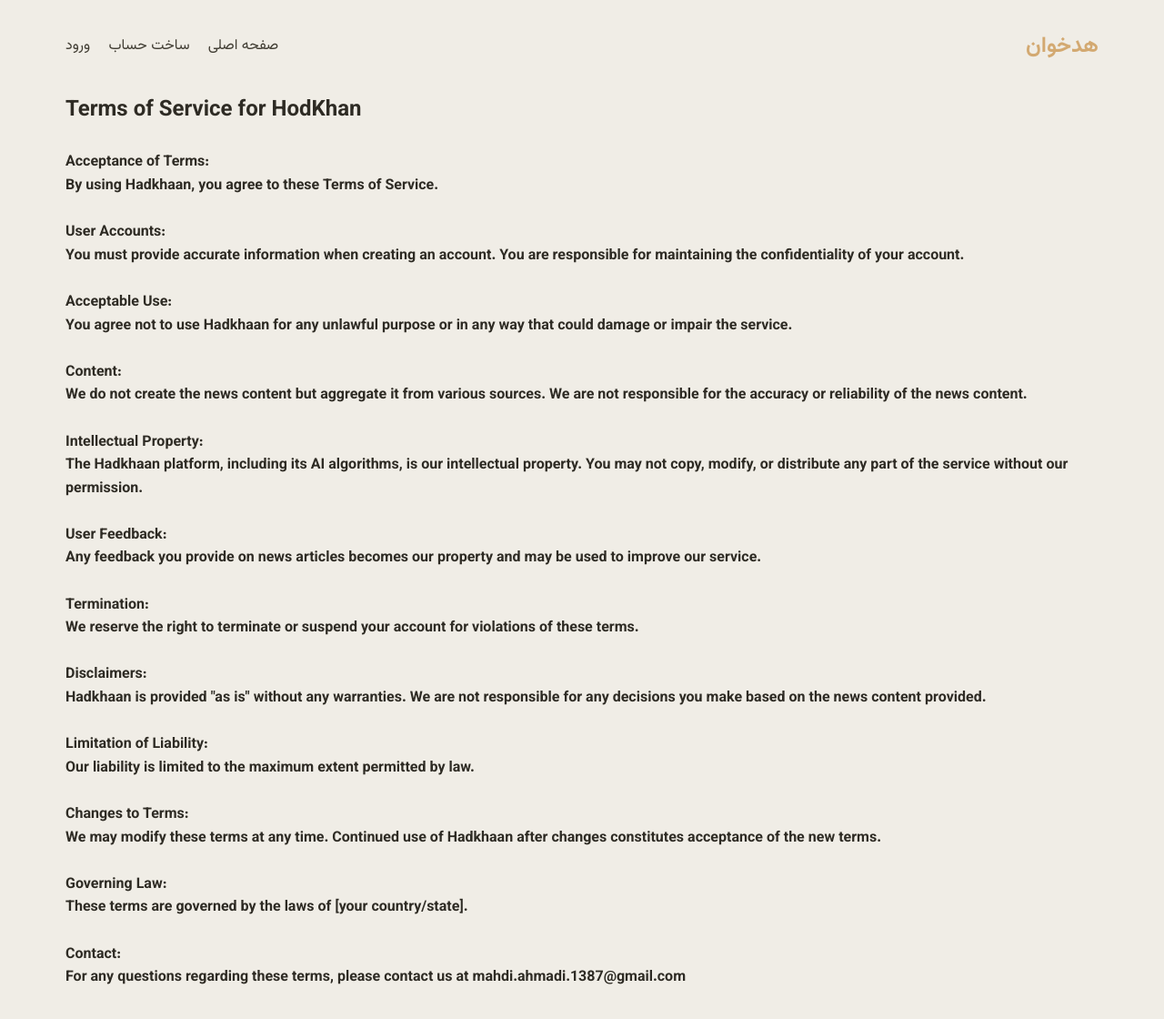
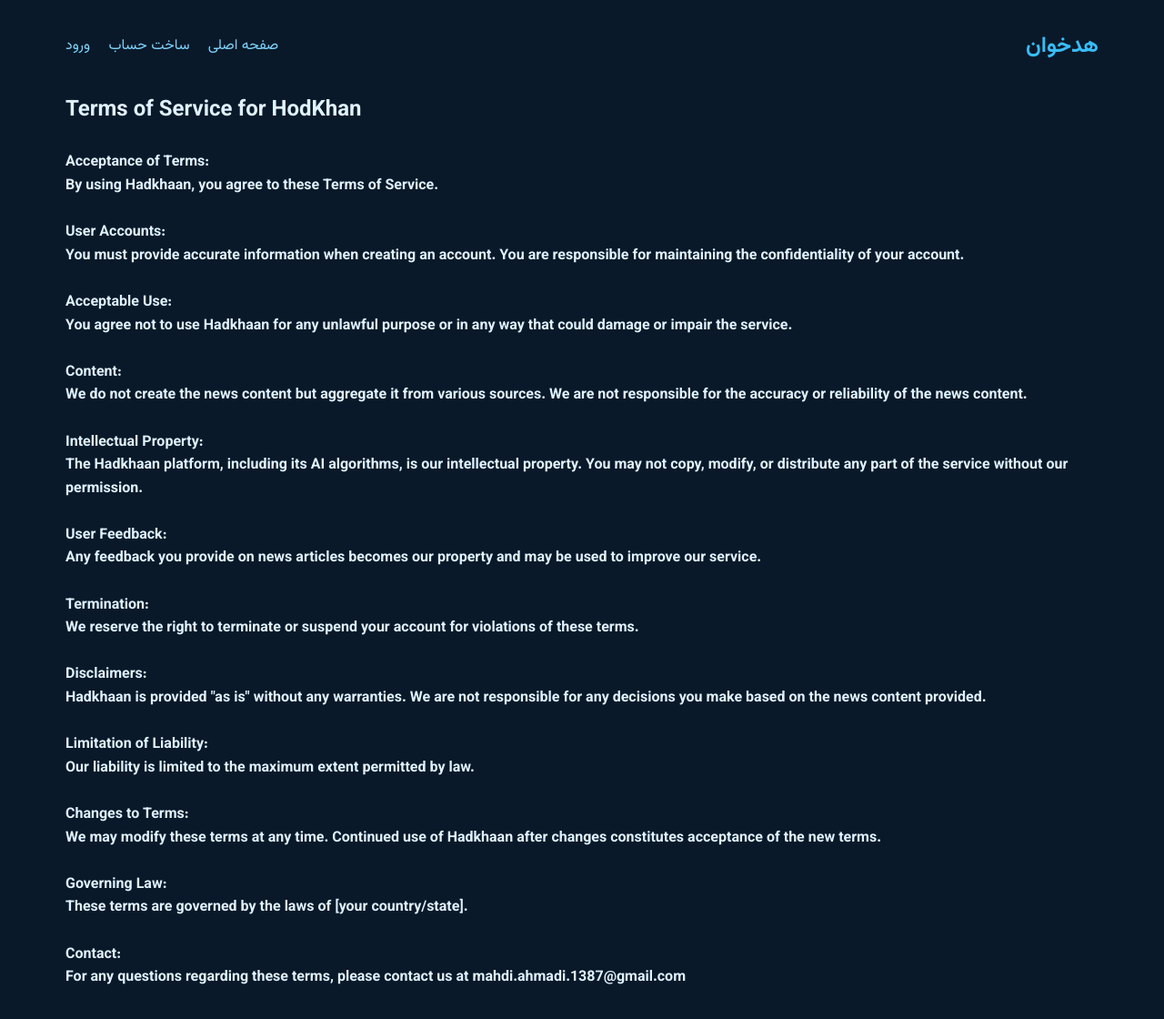
Before and after one commit to mahdiahmadi87/hodhod, a Django app: page /accounts/terms/ in a window 1280 px wide. Shown: the whole page at 91% size. Run offline with Django 5.2, Linux system fonts and the light colour scheme; some libraries are stand-ins or nearby versions.

Commit message:
change template them

```diff
--- a/hodhoddjango/newsapp/static/css/style.css
+++ b/hodhoddjango/newsapp/static/css/style.css
@@ -1,20 +1,20 @@
-:root {
-  --background: #f0ede6;
-  --foreground: #2e2b24;
-  --primary: #c4b59d;
-  --primary-foreground: #1f1c16;
-  --secondary: #d6cebb;
-  --secondary-foreground: #413d33;
-  --accent: #d3a971;
-  --accent-foreground: #3b2f1a;
-  --muted: #d1c9b8;
-  --muted-foreground: #413d33;
-  --card: #e5dfce;
-  --card-foreground: #35322a;
-  --border: #b3a68d;
-  --input: #b3a68d;
-  --ring: #6e654e;
-}
+  :root {
+    --background: #0a1929;
+    --foreground: #e0f2fe;
+    --primary: #0ea5e9;
+    --primary-foreground: #f0f9ff;
+    --secondary: #075985;
+    --secondary-foreground: #bae6fd;
+    --accent: #38bdf8;
+    --accent-foreground: #f0f9ff;
+    --muted: #164e63;
+    --muted-foreground: #7dd3fc;
+    --card: #0c4a6e;
+    --card-foreground: #e0f7ff;
+    --border: #0284c7;
+    --input: #0284c7;
+    --ring: #0ea5e9;
+  }
 
 * {
   margin: 0;
```
